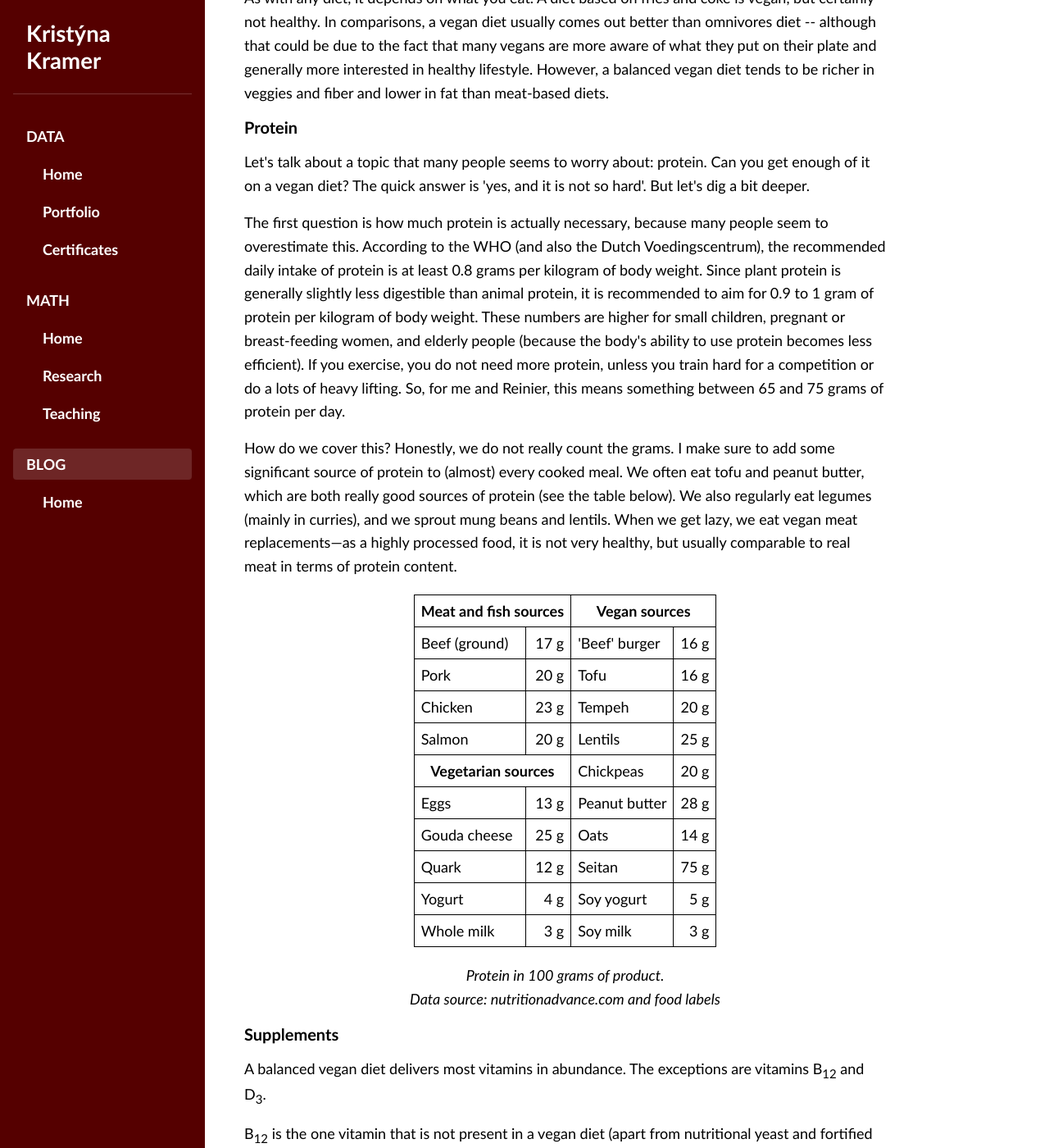
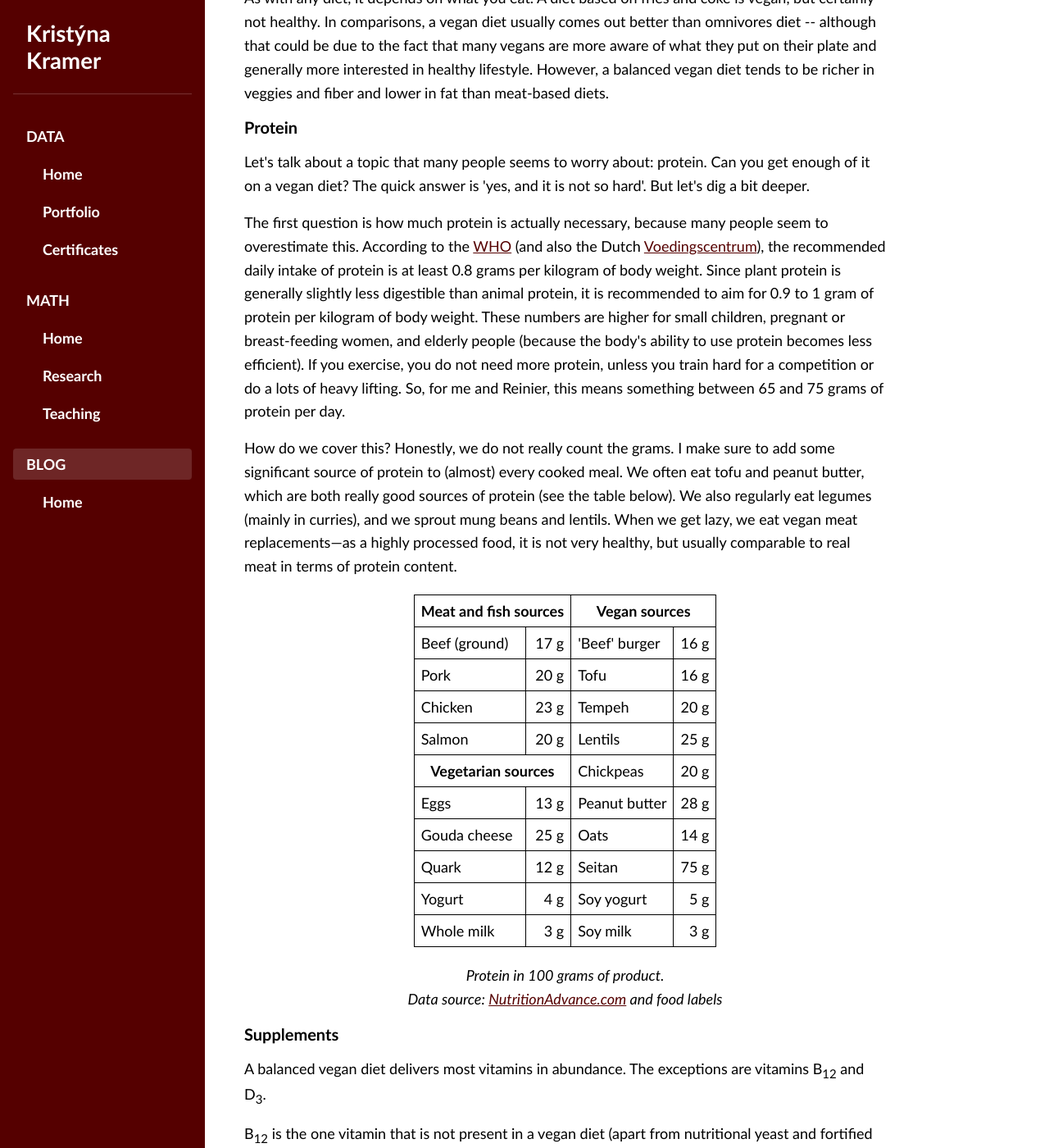
Before and after one commit to KristynaKramer/kristynakramer.github.io, a Jekyll site: the page built from Blog/06-VeganWedding.html, in a window 1280 px wide and 1400 px high, scrolled down 4610 px. Shown: the whole window at 82% size. Built offline with Jekyll 4.4.1, drawn with Linux system fonts in a browser that asks for light colours; some of the changed lines change nothing that is shown; some of the changed text lies outside the part shown.

Commit message:
Updated VeganWedding links

```diff
--- a/Blog/06-VeganWedding.html
+++ b/Blog/06-VeganWedding.html
@@ -85,7 +85,7 @@
     </table>
 
     <p style="text-align: center;"><em>Amount of CO<sub>2</sub>e produced by 250 g of strawberries.<br>
-    Data source: How bad are bananas? (revised 2020 edition)</em></p>
+    Data source: <a href="https://howbadarebananas.com/" target="_blank" rel="noopener noreferrer">How bad are bananas?</a> (revised 2020 edition)</em></p>
 
     <p>So it's best to only buy local strawberries in season. And honestly, that's the only time they taste good anyway.</p>
 
@@ -107,7 +107,7 @@
 
     <p>Let's talk about a topic that many people seems to worry about: protein. Can you get enough of it on a vegan diet? The quick answer is 'yes, and it is not so hard'. But let's dig a bit deeper.</p>
 
-    <p>The first question is how much protein is actually necessary, because many people seem to overestimate this. According to the WHO (and also the Dutch Voedingscentrum), the recommended daily intake of protein is at least 0.8 grams per kilogram of body weight. Since plant protein is generally slightly less digestible than animal protein, it is recommended to aim for 0.9 to 1 gram of protein per kilogram of body weight. These numbers are higher for small children, pregnant or breast-feeding women, and elderly people (because the body's ability to use protein becomes less efficient). If you exercise, you do not need more protein, unless you train hard for a competition or do a lots of heavy lifting. So, for me and Reinier, this means something between 65 and 75 grams of protein per day.</p>
+    <p>The first question is how much protein is actually necessary, because many people seem to overestimate this. According to the <a href="https://www.who.int/news-room/fact-sheets/detail/healthy-diet" target="_blank" rel="noopener noreferrer">WHO</a> (and also the Dutch <a href="https://www.voedingscentrum.nl/encyclopedie/eiwitten.aspx" target="_blank" rel="noopener noreferrer">Voedingscentrum</a>), the recommended daily intake of protein is at least 0.8 grams per kilogram of body weight. Since plant protein is generally slightly less digestible than animal protein, it is recommended to aim for 0.9 to 1 gram of protein per kilogram of body weight. These numbers are higher for small children, pregnant or breast-feeding women, and elderly people (because the body's ability to use protein becomes less efficient). If you exercise, you do not need more protein, unless you train hard for a competition or do a lots of heavy lifting. So, for me and Reinier, this means something between 65 and 75 grams of protein per day.</p>
 
     <p>How do we cover this? Honestly, we do not really count the grams. I make sure to add some significant source of protein to (almost) every cooked meal. We often eat tofu and peanut butter, which are both really good sources of protein (see the table below). We also regularly eat legumes (mainly in curries), and we sprout mung beans and lentils. When we get lazy, we eat vegan meat replacements—as a highly processed food, it is not very healthy, but usually comparable to real meat in terms of protein content.</p>
 
@@ -177,7 +177,7 @@
     </tr>
     </table>
 
-    <p style="text-align: center;"><em>Protein in 100 grams of product.<br>Data source: nutritionadvance.com and food labels</em></p>
+    <p style="text-align: center;"><em>Protein in 100 grams of product.<br>Data source: <a href="https://www.nutritionadvance.com" target="_blank" rel="noopener noreferrer">NutritionAdvance.com</a> and food labels</em></p>
 
     <h3>Supplements</h3>
 
@@ -193,7 +193,7 @@
 
     <h3>Practical tips</h3>
 
-    <p>If you are looking for a place to eat, the mobile app <em>HappyCow</em> is a good source. Apart from vegan and vegetarian restaurants, there are also standard restaurants with vegan options—and also reviews saying whether the vegan options are good. We have used it in several countries, and it always works fine in larger or touristic places.</p>
+    <p>If you are looking for a place to eat, the mobile app (or website) <a href="https://www.happycow.net/" target="_blank" rel="noopener noreferrer">HappyCow</a> is a good source. Apart from vegan and vegetarian restaurants, there are also standard restaurants with vegan options—and also reviews saying whether the vegan options are good. We have used it in several countries, and it always works fine in larger or touristic places.</p>
 
     <p>From the milk substitutes, we like oat milk the most. Soy milk usually contains added sugar, so make sure to select the 'unsweetened' version. Almond milk has even lower carbon footprint than soy or oat milk, but requires a huge amount of water, so we avoid it.</p>
 
```
Also changed, not shown: 1 other file.
